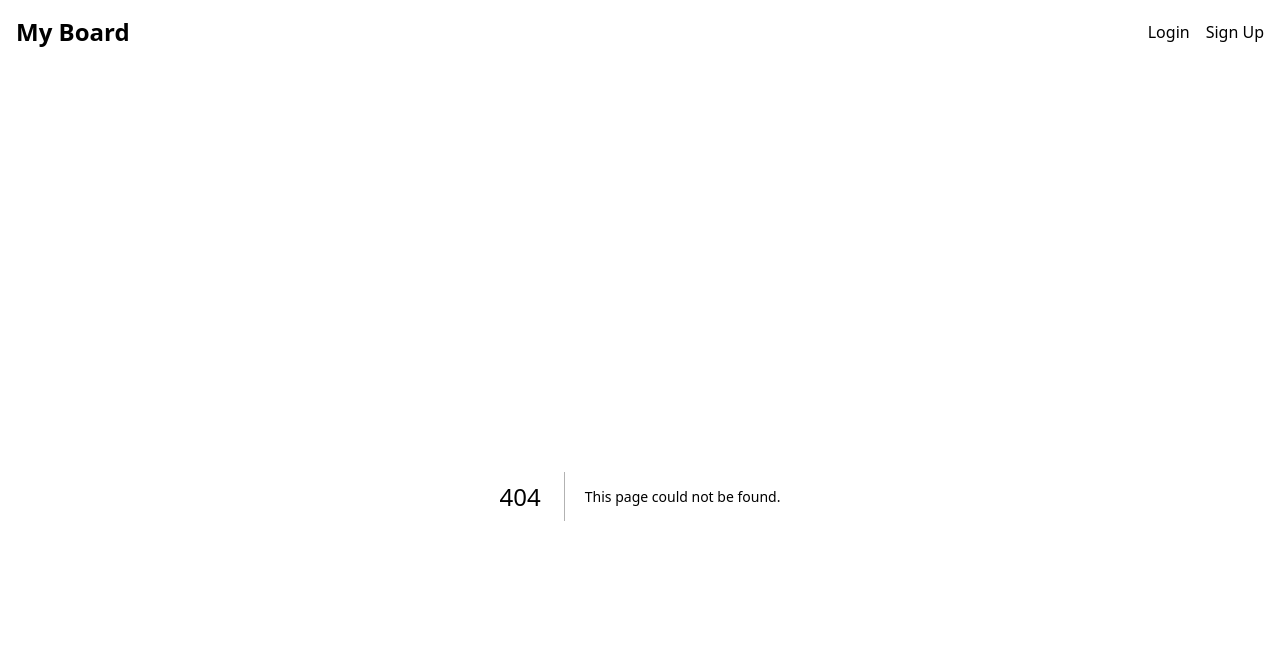
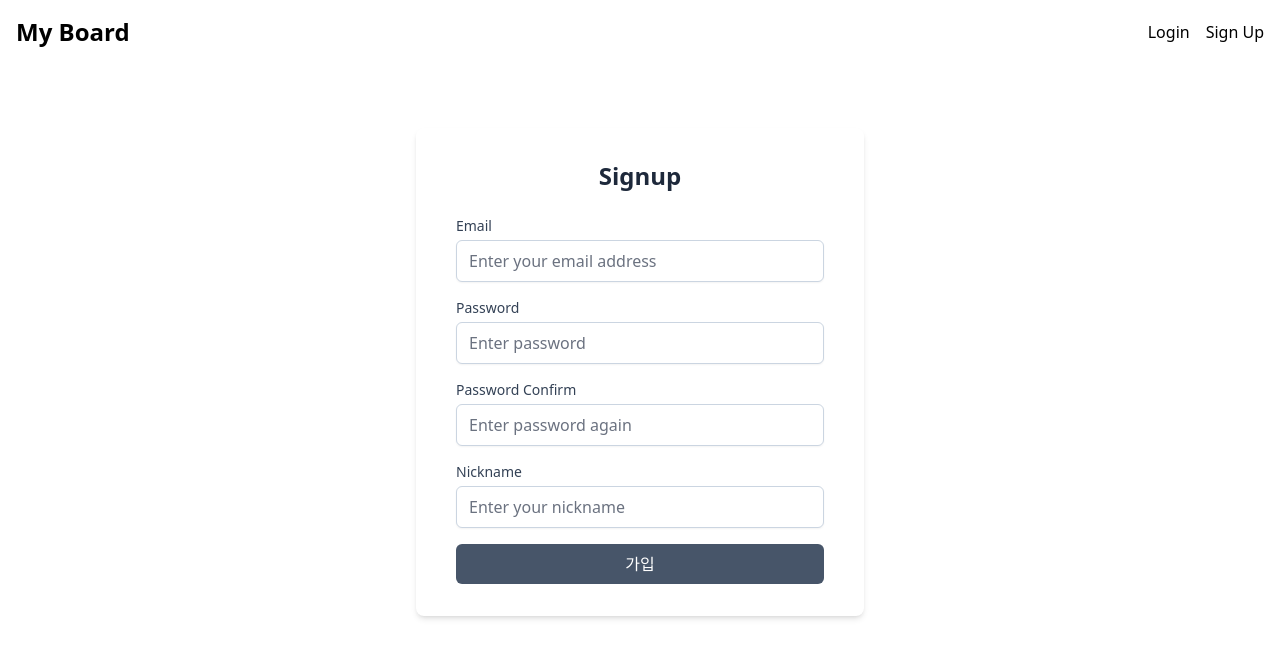
Before and after one commit to chaeyoo/next-level, a Next.js app: page /signup in a window 1280 px wide. Before the commit this address had no page. Shown: the top 658 px of the page. Built offline with nearby package versions, Linux system fonts and the light colour scheme.

Commit message:
[FEAT] 회원가입

```diff
--- /dev/null
+++ b/app/lib/signup/action.ts
@@ -0,0 +1,71 @@
+"use server";
+
+import { sql } from "@vercel/postgres";
+import { revalidatePath } from "next/cache";
+import { redirect } from "next/navigation";
+import { z } from "zod";
+import bcrypt from "bcrypt";
+
+const UserSchema = z.object({
+  id: z.string().optional(),
+  email: z.string().email(),
+  password: z
+    .string()
+    .min(6, { message: "Password must be at least 6 characters long." }),
+  passwordConfirm: z.string().min(6),
+  nickname: z.string(),
+});
+
+const CreateUserSchema = UserSchema.omit({ id: true }).refine(
+  (data) => data.password === data.passwordConfirm,
+  {
+    message: "Passwords do not match.",
+    path: ["passwordConfirm"],
+  }
+);
+// const UpdateUser = FormSchema.omit({ id: true });
+
+export type State = {
+  errors?: {
+    email?: string[];
+    password?: string[];
+    passwordConfirm?: string[];
+    nickname?: string[];
+  };
+  message: string | null;
+};
+
+export async function createUser(
+  prevState: State,
+  formData: FormData
+): Promise<State> {
+  const validatedFields = CreateUserSchema.safeParse({
+    email: formData.get("email"),
+    password: formData.get("password"),
+    passwordConfirm: formData.get("password-confirm"),
+    nickname: formData.get("nickname"),
+  });
+
+  if (!validatedFields.success) {
+    return {
+      errors: validatedFields.error.flatten().fieldErrors,
+      message: "Missing Fields. Failed to Create User.",
+    };
+  }
+  const { email, password, nickname } = validatedFields.data;
+
+  const salt = bcrypt.genSaltSync(10);
+  const hash = bcrypt.hashSync(password, salt);
+  try {
+    await sql`
+      INSERT INTO users (email, password, name)
+      VALUES (${email}, ${hash}, ${nickname})
+    `;
+  } catch (error) {
+    return {
+      message: "Database Error: Failed to Create User.",
+    };
+  }
+  revalidatePath("/");
+  redirect("/");
+}
--- /dev/null
+++ b/app/signup/page.tsx
@@ -0,0 +1,16 @@
+import { Metadata } from "next";
+import SignupForm from "../ui/signup-form";
+
+export const metadata: Metadata = {
+  title: "Signup | My Board",
+  description: "Signup to participate in the community",
+};
+export default function SignupPage() {
+  return (
+    <div className="mt-8 sm:mx-auto sm:w-full sm:max-w-md ">
+      <div className="bg-white py-8 px-4 sm:rounded-lg sm:px-10 shadow-md">
+        <SignupForm />
+      </div>
+    </div>
+  );
+}
--- a/app/ui/dashboard/nav-links.tsx
+++ b/app/ui/dashboard/nav-links.tsx
@@ -23,9 +23,9 @@ export default function NavLinks() {
 						key={link.name}
 						href={link.href}
 						className={clsx(
-							"flex h-[48px] grow items-center justify-center gap-2 rounded-md bg-gray-50 p-3 text-sm font-medium hover:bg-violet-100 hover:text-yellow-600 md:flex-none md:justify-start md:p-2 md:px-3",
+							"flex h-[48px] grow items-center justify-center gap-2 rounded-md bg-gray-50 p-3 text-sm font-medium hover:bg-blue-100 hover:text-slate-600 md:flex-none md:justify-start md:p-2 md:px-3",
 							{
-								"bg-violet-100 text-yellow-600": pathname === link.href,
+								"bg-blue-100 text-black font-semibold": pathname === link.href,
 							}
 						)}
 					>
--- a/app/ui/dashboard/revenue-chart.tsx
+++ b/app/ui/dashboard/revenue-chart.tsx
@@ -42,7 +42,7 @@ export default async function RevenueChart() {
           {revenue.map((month) => (
             <div key={month.month} className="flex flex-col items-center gap-2">
               <div
-                className="w-full rounded-md bg-yellow-300"
+                className="w-full rounded-md bg-slate-300"
                 style={{
                   height: `${(chartHeight / topLabel) * month.revenue}px`,
                 }}
--- a/app/ui/dashboard/sidenav.tsx
+++ b/app/ui/dashboard/sidenav.tsx
@@ -14,7 +14,7 @@ export default function SideNav() {
             await signOut();
           }}
         >
-          <button className="flex h-[48px] w-full grow items-center justify-center gap-2 rounded-md bg-gray-50 p-3 text-sm font-medium hover:bg-violet-100 hover:text-yellow-600 md:flex-none md:justify-start md:p-2 md:px-3">
+          <button className="flex h-[48px] w-full grow items-center justify-center gap-2 rounded-md bg-gray-50 p-3 text-sm font-medium hover:bg-blue-100 hover:text-slate-600 md:flex-none md:justify-start md:p-2 md:px-3">
             <PowerIcon className="w-6" />
             <div className="hidden md:block">Sign Out</div>
           </button>
--- a/app/ui/invoices/buttons.tsx
+++ b/app/ui/invoices/buttons.tsx
@@ -6,7 +6,7 @@ export function CreateInvoice() {
   return (
     <Link
       href="/dashboard/invoices/create"
-			className="flex h-10 items-center rounded-lg bg-yellow-600 px-4 text-sm font-medium text-white transition-colors hover:bg-yellow-500 focus-visible:outline focus-visible:outline-2 focus-visible:outline-offset-2 focus-visible:outline-yellow-600"
+      className="flex h-10 items-center rounded-lg bg-slate-600 px-4 text-sm font-medium text-white transition-colors hover:bg-slate-500 focus-visible:outline focus-visible:outline-2 focus-visible:outline-offset-2 focus-visible:outline-slate-600"
     >
       <span className="hidden md:block">Create Invoice</span>{" "}
       <PlusIcon className="h-5 md:ml-4" />
--- a/app/ui/invoices/create-form.tsx
+++ b/app/ui/invoices/create-form.tsx
@@ -70,6 +70,14 @@ export default function Form({ customers }: { customers: CustomerField[] }) {
               <CurrencyDollarIcon className="pointer-events-none absolute left-3 top-1/2 h-[18px] w-[18px] -translate-y-1/2 text-gray-500 peer-focus:text-gray-900" />
             </div>
           </div>
+          <div id="amount-error" aria-live="polite" aria-atomic="true">
+            {state.errors?.amount &&
+              state.errors.amount.map((error: string) => (
+                <p className="mt-2 text-sm text-red-500" key={error}>
+                  {error}
+                </p>
+              ))}
+          </div>
         </div>
 
         {/* Invoice Status */}
@@ -111,6 +119,14 @@ export default function Form({ customers }: { customers: CustomerField[] }) {
               </div>
             </div>
           </div>
+          <div id="status-error" aria-live="polite" aria-atomic="true">
+            {state.errors?.status &&
+              state.errors.status.map((error: string) => (
+                <p className="mt-2 text-sm text-red-500" key={error}>
+                  {error}
+                </p>
+              ))}
+          </div>
         </fieldset>
       </div>
       <div className="mt-6 flex justify-end gap-4">
--- a/app/ui/invoices/edit-form.tsx
+++ b/app/ui/invoices/edit-form.tsx
@@ -48,6 +48,14 @@ export default function EditInvoiceForm({
             </select>
             <UserCircleIcon className="pointer-events-none absolute left-3 top-1/2 h-[18px] w-[18px] -translate-y-1/2 text-gray-500" />
           </div>
+          <div id="customer-error" aria-live="polite" aria-atomic="true">
+            {state.errors?.customerId &&
+              state.errors.customerId.map((error: string) => (
+                <p className="mt-2 text-sm text-red-500" key={error}>
+                  {error}
+                </p>
+              ))}
+          </div>
         </div>
 
         {/* Invoice Amount */}
@@ -68,6 +76,14 @@ export default function EditInvoiceForm({
               />
               <CurrencyDollarIcon className="pointer-events-none absolute left-3 top-1/2 h-[18px] w-[18px] -translate-y-1/2 text-gray-500 peer-focus:text-gray-900" />
             </div>
+          </div>
+          <div id="amount-error" aria-live="polite" aria-atomic="true">
+            {state.errors?.amount &&
+              state.errors.amount.map((error: string) => (
+                <p className="mt-2 text-sm text-red-500" key={error}>
+                  {error}
+                </p>
+              ))}
           </div>
         </div>
 
--- a/app/ui/invoices/pagination.tsx
+++ b/app/ui/invoices/pagination.tsx
@@ -74,7 +74,7 @@ function PaginationNumber({
 		{
 			"rounded-l-md": position === "first" || position === "single",
 			"rounded-r-md": position === "last" || position === "single",
-			"z-10 bg-yellow-600 border-yellow-600 text-white": isActive,
+			"z-10 bg-slate-600 border-slate-600 text-white": isActive,
 			"hover:bg-gray-100": !isActive && position !== "middle",
 			"text-gray-300": position === "middle",
 		}
--- a/app/ui/login-form.tsx
+++ b/app/ui/login-form.tsx
@@ -2,7 +2,6 @@
 
 import { useActionState } from "react";
 import { authenticate } from "@/app/lib/action";
-import { Button } from "./button";
 
 export default function LoginForm() {
   const [errorMessage, formAction, isPending] = useActionState(
--- /dev/null
+++ b/app/ui/signup-form.tsx
@@ -0,0 +1,111 @@
+"use client";
+import { useActionState } from "react";
+import { createUser, State } from "../lib/signup/action";
+
+export default function SignupForm() {
+  const initialState: State = { message: null, errors: {} };
+  const [state, formAction] = useActionState<State, FormData>(
+    createUser,
+    initialState
+  );
+
+  return (
+    <form action={formAction} className="space-y-4 w-full max-w-sm mx-auto">
+      <h1 className="text-2xl font-bold mb-6 text-center text-slate-800">
+        Signup
+      </h1>
+      <div>
+        <label
+          className="block text-sm font-medium text-slate-700 mb-1"
+          htmlFor="email"
+        >
+          Email
+        </label>
+        <input
+          className="w-full px-3 py-2 border border-slate-300 rounded-md shadow-sm focus:outline-none focus:ring-slate-500 focus:border-slate-500"
+          id="email"
+          type="email"
+          name="email"
+          placeholder="Enter your email address"
+          required
+        />
+        {state.errors?.email && (
+          <p className="mt-1 text-red-500 text-sm">{state.errors.email[0]}</p>
+        )}
+      </div>
+      <div>
+        <label
+          className="block text-sm font-medium text-slate-700 mb-1"
+          htmlFor="password"
+        >
+          Password
+        </label>
+        <input
+          className="w-full px-3 py-2 border border-slate-300 rounded-md shadow-sm focus:outline-none focus:ring-slate-500 focus:border-slate-500"
+          id="password"
+          type="password"
+          name="password"
+          placeholder="Enter password"
+          required
+          minLength={6}
+        />
+        {state.errors?.password && (
+          <p className="mt-1 text-red-500 text-sm">
+            {state.errors.password[0]}
+          </p>
+        )}
+      </div>
+
+      <div>
+        <label
+          className="block text-sm font-medium text-slate-700 mb-1"
+          htmlFor="password-confirm"
+        >
+          Password Confirm
+        </label>
+        <input
+          className="w-full px-3 py-2 border border-slate-300 rounded-md shadow-sm focus:outline-none focus:ring-slate-500 focus:border-slate-500"
+          id="password-confirm"
+          type="password"
+          name="password-confirm"
+          placeholder="Enter password again"
+          required
+          minLength={6}
+        />
+        {state.errors?.passwordConfirm && (
+          <p className="mt-1 text-red-500 text-sm">
+            {state.errors.passwordConfirm[0]}
+          </p>
+        )}
+      </div>
+
+      <div>
+        <label
+          className="block text-sm font-medium text-slate-700 mb-1"
+          htmlFor="nickname"
+        >
+          Nickname
+        </label>
+        <input
+          className="w-full px-3 py-2 border border-slate-300 rounded-md shadow-sm focus:outline-none focus:ring-slate-500 focus:border-slate-500"
+          id="nickname"
+          type="text"
+          name="nickname"
+          placeholder="Enter your nickname"
+          required
+        />
+        {state.errors?.nickname && (
+          <p className="mt-1 text-red-500 text-sm">
+            {state.errors.nickname[0]}
+          </p>
+        )}
+      </div>
+      <button className="w-full bg-slate-600 text-white py-2 px-4 rounded-md hover:bg-slate-700 focus:outline-none focus:ring-2 focus:ring-slate-500 focus:ring-opacity-50">
+        가입
+      </button>
+      {state.message && (
+        <p className="mt-4 text-red-500 text-sm text-center">{state.message}</p>
+      )}
+    </form>
+  );
+}
```
Lines whose indentation alone changed are shown as unchanged.
